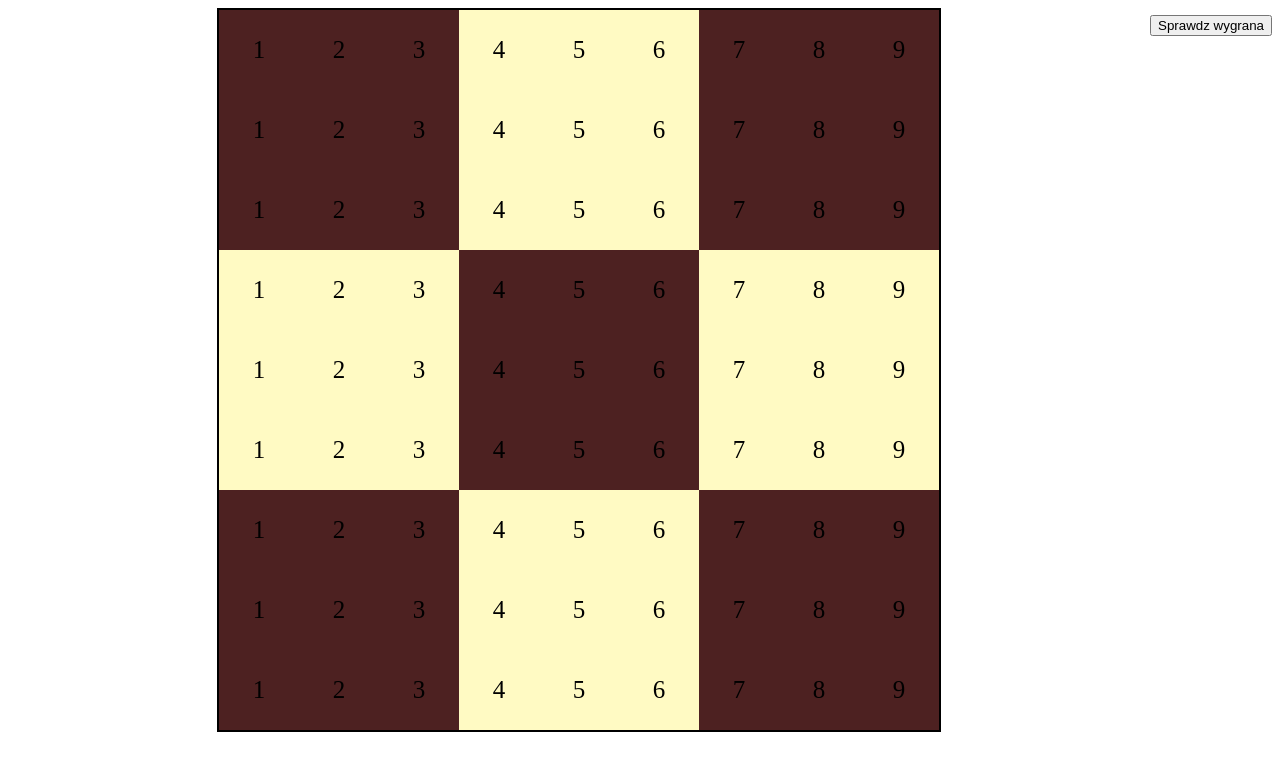
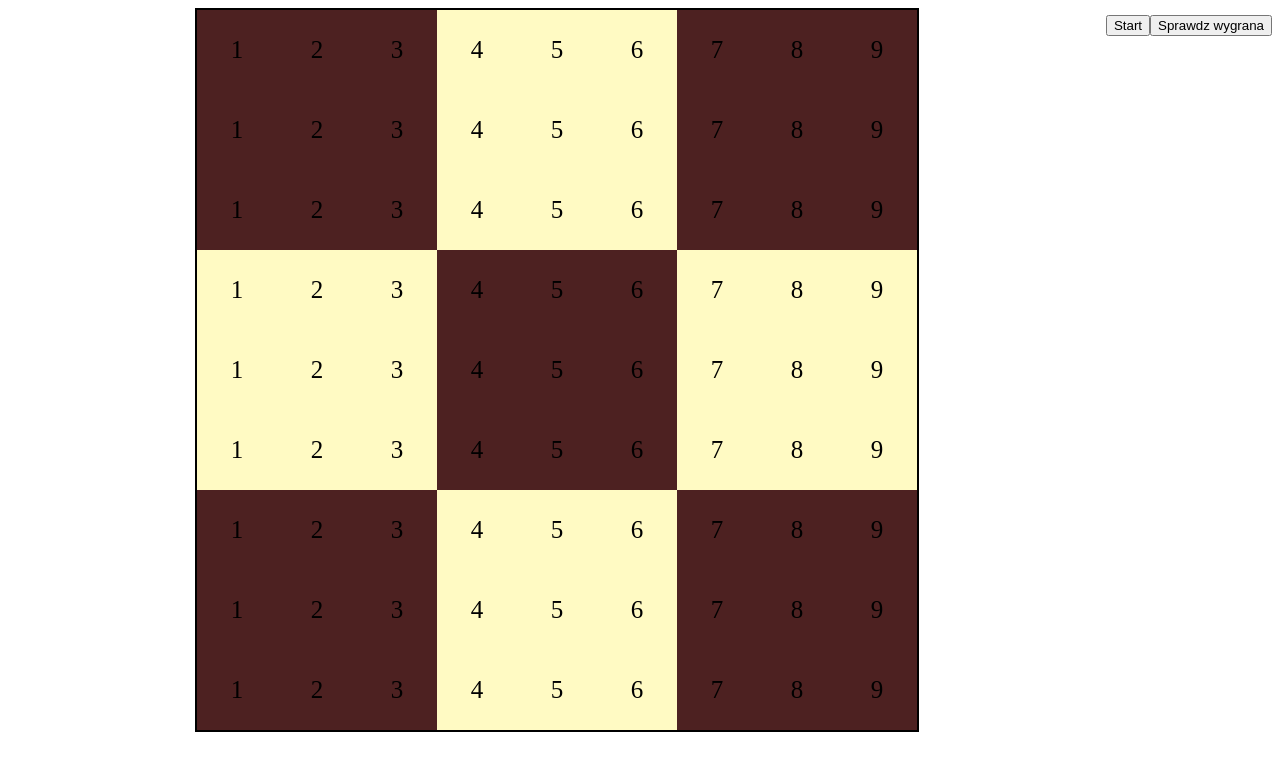
Before and after one commit to Vaxuss/Sepuku, a plain HTML site: page index.html in a window 1280 px wide. Drawn offline with Linux system fonts and the light colour scheme.

Commit message:
Czyszczenie planszy :)

```diff
--- a/index.html
+++ b/index.html
@@ -15,6 +15,10 @@
 
     </div>
 
+    <div>
+        <button onclick="start()">Start</button>
+    </div>
+
     <div id = "wyniki">
         <button onclick="sprawdzaniePol()">Sprawdz wygrana</button>
     </div>
--- a/plansza.js
+++ b/plansza.js
@@ -75,6 +75,20 @@ function zwiekszanieIndexu(index){
 
 }
 
-//function zmianaKoloru(index) {
-    //document.getElementById(index).style.backgroundColor = "rgb(0, 255, 0)";
-//}
+function start(){
+    let diff;
+    let pole;
+    const evt = new MouseEvent("click");
+
+    for(let i = 1; i < 82;i++){
+        pole = document.getElementById(i);
+        let wartoscPola = +pole.textContent;
+        for(let j = wartoscPola; j < 10; j++){
+            document.getElementById(i).dispatchEvent(evt);
+        }
+    }
+}
+
+function zmianaKoloru(index) {
+    // document.getElementById(index).style.backgroundColor = "rgb(0, 255, 0)";
+}
--- a/style.css
+++ b/style.css
@@ -1,6 +1,5 @@
 body{
     display: flex;
-    cursor: url('dis.jpg'), auto;
     font-size: 25px;
 }
 .kontener {
```
